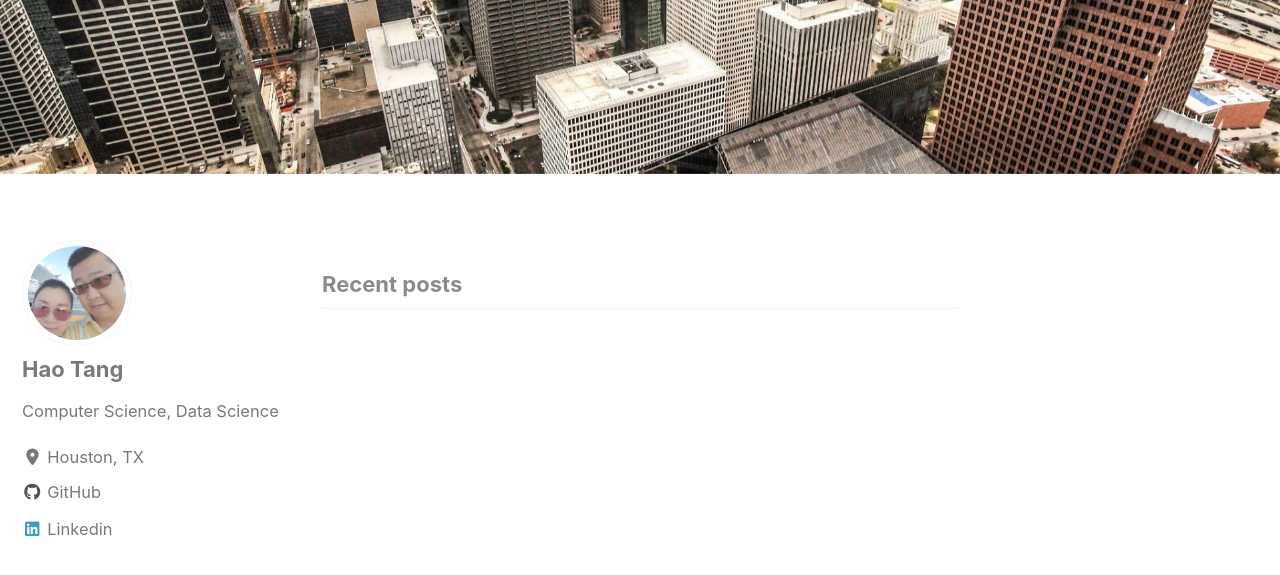
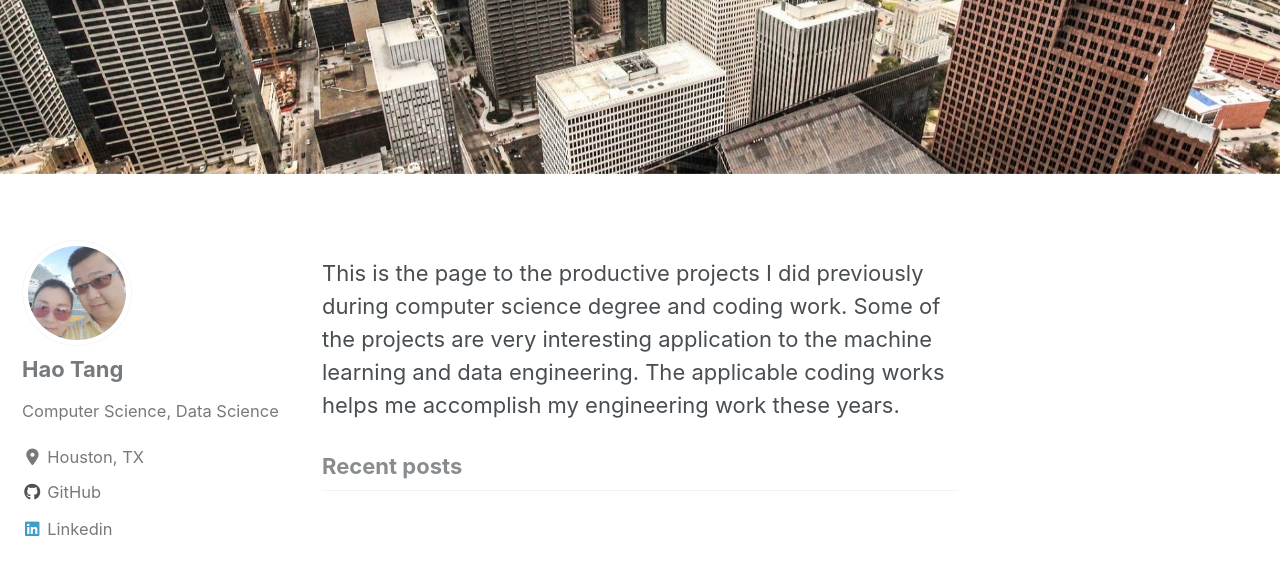
Before and after one commit to tanghao205/tanghao205.github.io, a Jekyll site: the page built from index.html, in a window 1280 px wide and 900 px high, scrolled down 379 px. Shown: the top 575 px of the window. Built offline with Jekyll 4.4.1, drawn with Linux system fonts in a browser that asks for light colours; cached includes are drawn as plain includes; nearby versions of some CDN libraries; the list of posts is cut into pages by our own code.

Commit message:
Update index.html

```diff
--- a/index.html
+++ b/index.html
@@ -4,3 +4,7 @@
 header:
   image: "/images/H0.jpg"
 ---
+
+This is the page to the productive projects I did previously during computer science degree and coding work. Some of the
+projects are very interesting application to the machine learning and data engineering. The applicable coding works helps
+me accomplish my engineering work these years.
```
